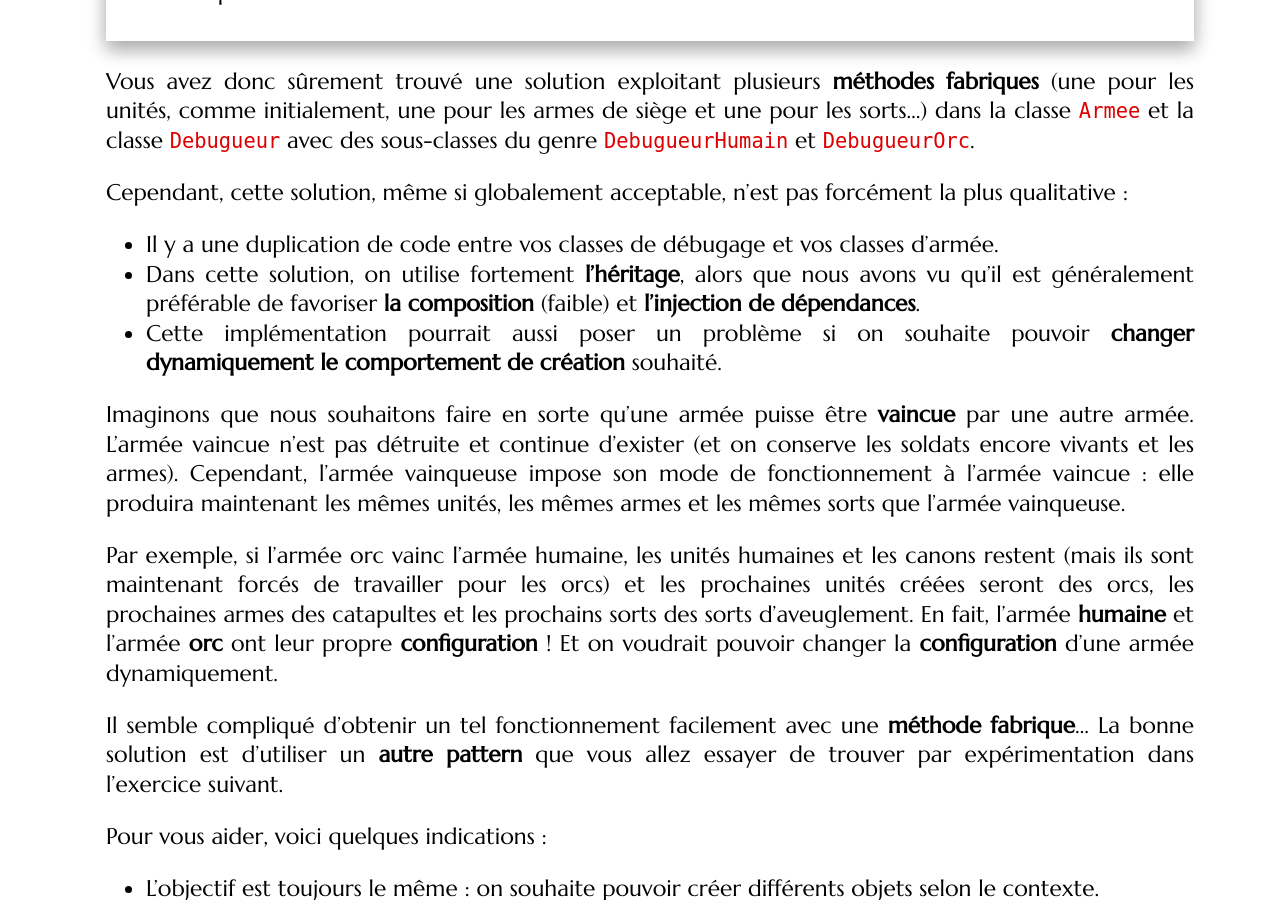
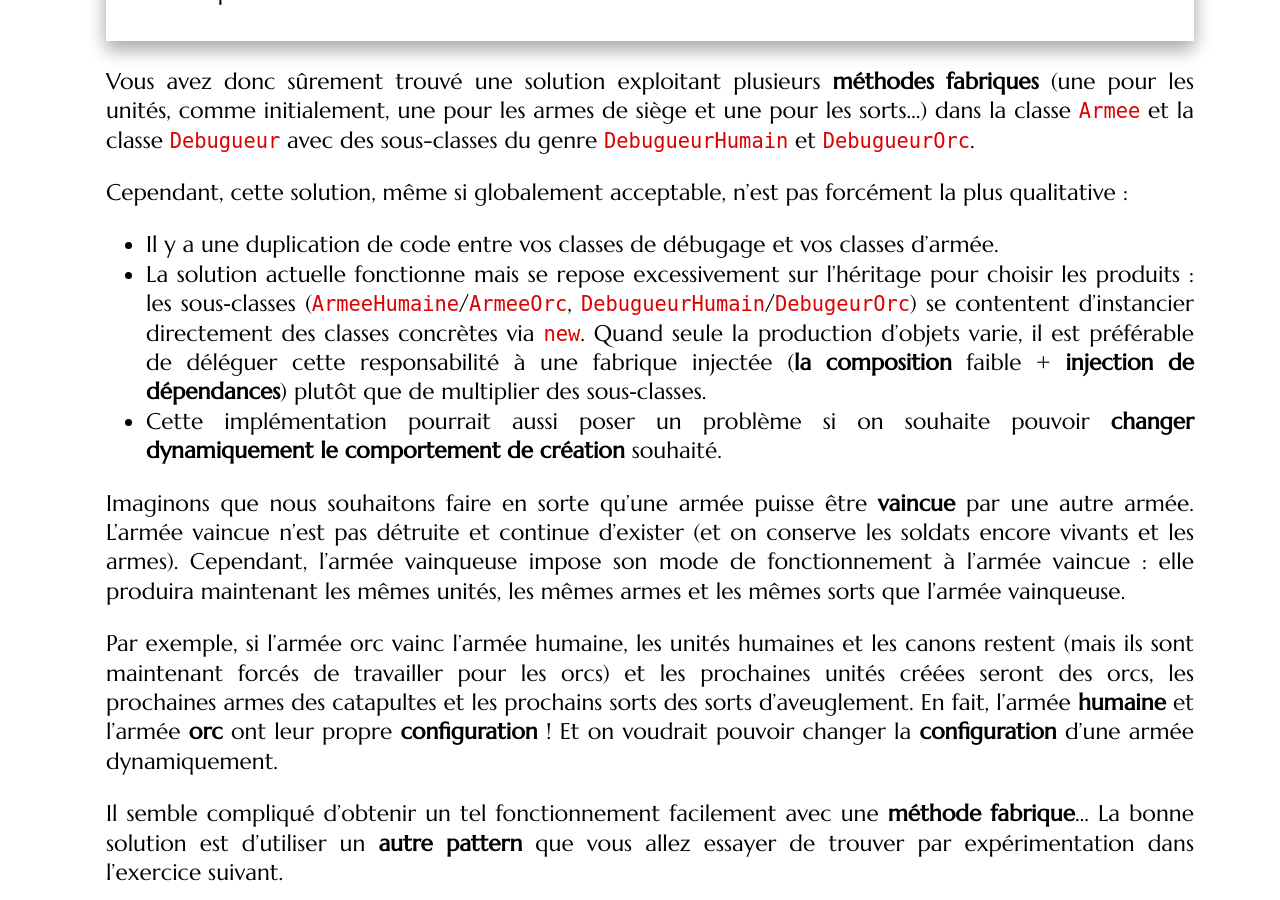
Before and after one commit to mgasquet/R304-QualiteDeveloppement, a Jekyll site: the page built from tutorials/tutorial4.md, in a window 1280 px wide and 900 px high, scrolled down 59495 px. Built offline with Jekyll 4.4.1, drawn with Linux system fonts in a browser that asks for light colours; some web fonts are replaced.

Commit message:
précision problèmes de l'exo 13

```diff
--- a/tutorials/tutorial4.md
+++ b/tutorials/tutorial4.md
@@ -2018,7 +2018,7 @@ Vous avez donc sûrement trouvé une solution exploitant plusieurs **méthodes f
 
 Cependant, cette solution, même si globalement acceptable, n'est pas forcément la plus qualitative :
 * Il y a une duplication de code entre vos classes de débugage et vos classes d'armée.
-* Dans cette solution, on utilise fortement **l'héritage**, alors que nous avons vu qu'il est généralement préférable de favoriser **la composition** (faible) et **l'injection de dépendances**.
+* La solution actuelle fonctionne mais se repose excessivement sur l'héritage pour choisir les produits : les sous‑classes (`ArmeeHumaine`/`ArmeeOrc`, `DebugueurHumain`/`DebugeurOrc`) se contentent d'instancier directement des classes concrètes via `new`. Quand seule la production d'objets varie, il est préférable de déléguer cette responsabilité à une fabrique injectée (**la composition** faible + **injection de dépendances**) plutôt que de multiplier des sous‑classes.
 * Cette implémentation pourrait aussi poser un problème si on souhaite pouvoir **changer dynamiquement le comportement de création** souhaité.
 
 Imaginons que nous souhaitons faire en sorte qu'une armée puisse être **vaincue** par une autre armée. L'armée vaincue n'est pas détruite et continue d'exister (et on conserve les soldats encore vivants et les armes). Cependant, l'armée vainqueuse impose son mode de fonctionnement à l'armée vaincue : elle produira maintenant les mêmes unités, les mêmes armes et les mêmes sorts que l'armée vainqueuse.
```
